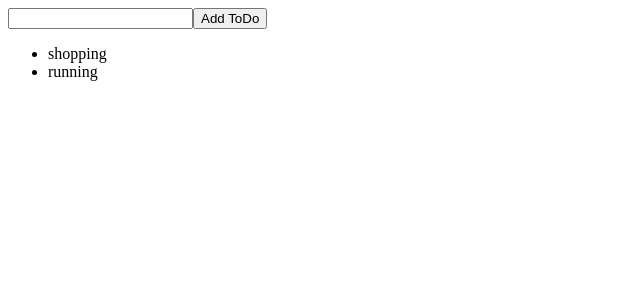
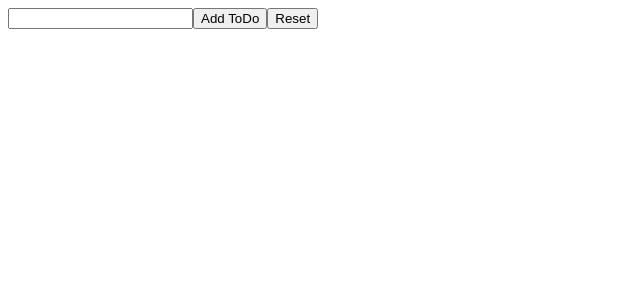
Before and after one commit to cyberRasam/React-exercises-Develhope, a React (Create React App) app in the folder my-app/: page / in a window 1280 px wide. Shown: the top 300 px of the page, without its empty margins (0-640 px from the left). Built offline with nearby package versions, Linux system fonts and the light colour scheme.

Commit message:
exc done

```diff
--- a/my-app/src/components/ToDoList.jsx
+++ b/my-app/src/components/ToDoList.jsx
@@ -4,7 +4,7 @@ export class ToDoList extends Component {
     constructor(props) {
         super(props)
         this.state = {
-            items: ["shopping", "running"],
+            items: [],
             todo : ''
         }
     }
@@ -27,6 +27,12 @@ export class ToDoList extends Component {
     }
 
 
+    resetHandler = (e) => {
+      this.setState({
+        items: []
+      })
+    }
+
   render() {
     const ourList = this.state.items.map(e=> <li>{e}</li>)
 
@@ -34,6 +40,7 @@ export class ToDoList extends Component {
       <div>
         <input type="text" name="toDo" value={this.state.todo} onChange={this.handleInputChange} />
         <button type='button' onClick={this.clickHandler}>Add ToDo</button>
+        <button type='button' onClick={this.resetHandler}>Reset</button>
         <ul>
             {ourList}
         </ul>
```
